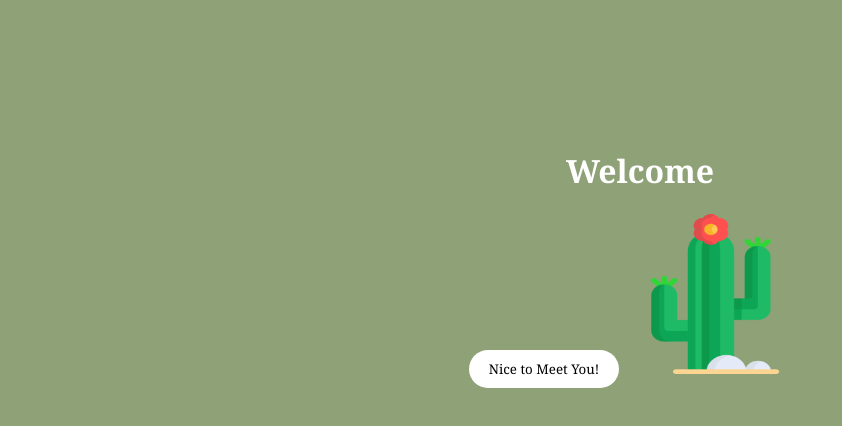
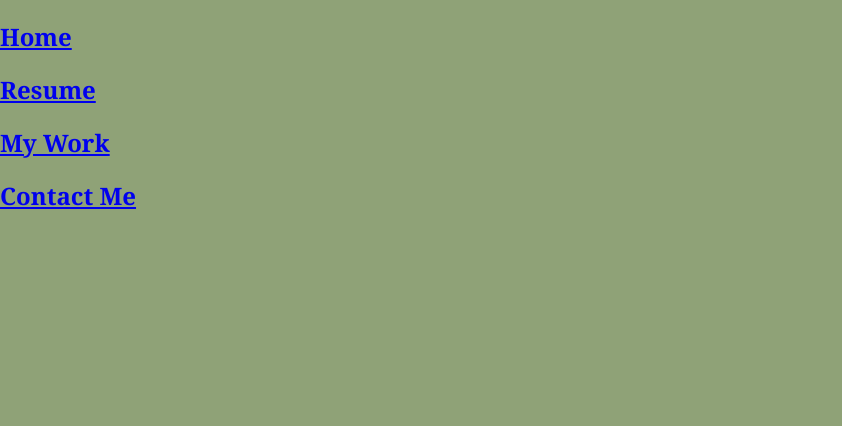
Before and after one commit to BellaMalo1/react-port, a React (Create React App) app: page /My-Work in a window 1280 px wide. Shown: the top 426 px of the page, without its empty margins (0-842 px from the left). Built offline with nearby package versions, Linux system fonts and the light colour scheme.

Commit message:
nav bar addded

```diff
--- a/src/App.js
+++ b/src/App.js
@@ -7,7 +7,9 @@ import Home from './components/home'
 function App() {
   return (
     <div>
-      < Welcome />
+      {/* < Welcome /> */}
+      <Home />
+
 
 
     </div>
--- a/src/components/home.js
+++ b/src/components/home.js
@@ -1,6 +1,30 @@
+import { Routes, Route, Link } from 'react-router-dom'
+
 function Home (){
     return(
-        <> hello</>
+<div>
+<nav className='nav-bar'>
+<Link className='link1' to="/home">
+<h1 className='nav-bar' >Home</h1>
+</Link>
+<Link className='link2' to="/Resume">
+<h1 className='nav-bar'>Resume</h1>
+</Link>
+<Link className='link3'to='/My-Work'>
+<h1 className='nav-bar'>My Work</h1>
+</Link>
+<Link className='link4'to='/Contact-Me'>
+<h1 className='nav-bar'>Contact Me</h1>
+</Link>
+</nav>
+
+<Routes>
+ <Route path='/home' />
+ <Route path='/Resume' />
+ <Route path="/Contact-Me" />
+ <Route path='/My-Work' />
+</Routes>
+</div>
     )
 }
 
--- a/src/index.js
+++ b/src/index.js
@@ -3,12 +3,13 @@ import ReactDOM from 'react-dom/client';
 import './index.css';
 import App from './App';
 import reportWebVitals from './reportWebVitals';
+import { BrowserRouter as Router} from 'react-router-dom'
 
 const root = ReactDOM.createRoot(document.getElementById('root'));
 root.render(
-  <React.StrictMode>
+  <Router>
     <App />
-  </React.StrictMode>
+ </Router>
 );
 
 // If you want to start measuring performance in your app, pass a function
```
